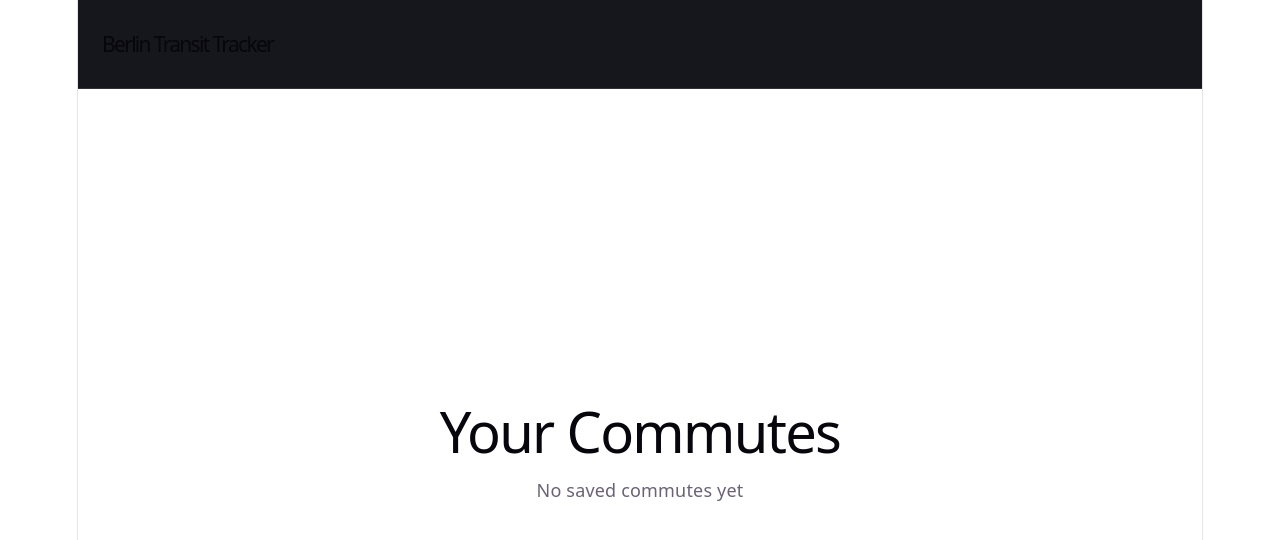
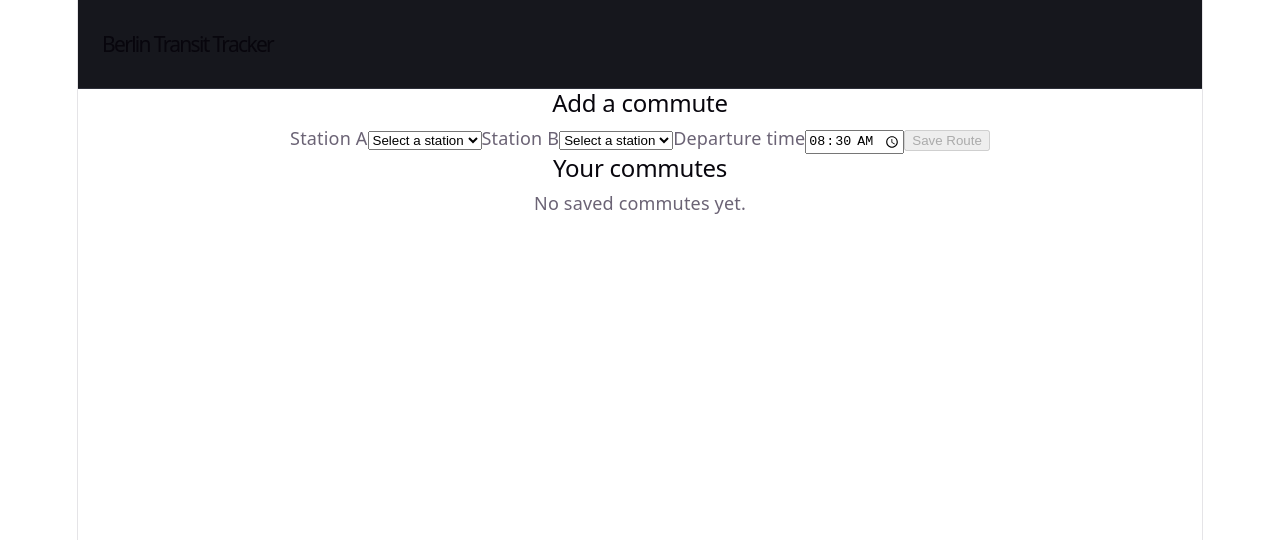
Before and after one commit to Murray1991/berlin-transit-tracker, a React (Vite) app in the folder frontend-app/: page / in a window 1280 px wide. Shown: the top 540 px of the page. Built offline with nearby package versions, Linux system fonts and the light colour scheme.

Commit message:
feat(frontend): add new commute routes and store in a card list

```diff
--- a/frontend-app/src/App.css
+++ b/frontend-app/src/App.css
@@ -1,18 +1,3 @@
-
-#center {
-    display: flex;
-    flex-direction: column;
-    gap: 25px;
-    place-content: center;
-    place-items: center;
-    flex-grow: 1;
-
-    @media (max-width: 1024px) {
-        padding: 32px 20px 24px;
-        gap: 18px;
-    }
-}
-
 .topbar {
     min-height: 64px;
     padding: 12px 24px;
--- a/frontend-app/src/App.tsx
+++ b/frontend-app/src/App.tsx
@@ -1,6 +1,40 @@
 import './App.css'
+import * as React from "react";
+import {useState} from "react";
 
 function App() {
+    const stations = ['Alexanderplatz', 'Hermannplatz'];
+    const [from, setFrom] = useState('');
+    const [to, setTo] = useState('');
+    const [time, setTime] = useState('08:30');
+
+    var routeId: number = 0;
+    type Commute = { id: number; from: string; to: string; time: string };
+    const [commutes, setCommutes] = useState<Commute[]>(
+        () => {
+            try {
+                return JSON.parse(localStorage.getItem('routes') ?? '[]') as Commute[];
+            } catch {
+                return [];
+            }
+        }
+    );
+    const saveRoute = (event: React.SubmitEvent<HTMLFormElement>) => {
+        event.preventDefault();
+
+        if (!from || !to || from == to) {
+            return;
+        }
+
+        // TODO: send POST request to backend
+
+        const next = [{id: routeId++, from, to, time}, ...commutes];
+        setCommutes(next);
+
+        localStorage.setItem('routes', JSON.stringify(next));
+        setFrom('');
+        setTo('');
+    };
 
     return (
         <>
@@ -8,14 +42,42 @@ function App() {
                 <h1> Berlin Transit Tracker </h1>
             </header>
 
-            <section id="center">
-                <div>
-                    <h1>Your Commutes</h1>
-                    <p>
-                        No saved commutes yet
-                    </p>
-                </div>
-            </section>
+            <main className="layout">
+                <section className="panel">
+
+                    <h2>Add a commute</h2>
+
+                    <form onSubmit={saveRoute}>
+                        <label htmlFor="from">Station A</label>
+                        <select id="from" value={from} onChange={event => setFrom(event.target.value)} required>
+                            <option value="" disabled>Select a station</option>
+                            {stations.map(station => <option key={station}>{station}</option>)}
+                        </select>
+
+                        <label htmlFor="to">Station B</label>
+                        <select id="to" value={to} onChange={event => setTo(event.target.value)} required>
+                            <option value="" disabled>Select a station</option>
+                            {stations.map(station => <option key={station}>{station}</option>)}
+                        </select>
+
+                        <label htmlFor="time">Departure time</label>
+                        <input id="time" type="time" value={time} onChange={event => setTime(event.target.value)}
+                               required/>
+
+                        <button type="submit" disabled={!from || !to || from == to}>
+                            Save Route
+                        </button>
+                    </form>
+                </section>
+
+                <section className="commutes">
+                    <h2>Your commutes</h2>
+                    {commutes.length === 0 ? <p className="empty">No saved commutes yet.</p> : commutes.map(commute =>
+                        <article className="commute-card" key={commute.id}>
+                            <div><strong>{commute.from} → {commute.to}</strong><p>{commute.time}</p></div>
+                        </article>)}
+                </section>
+            </main>
         </>
     )
 }
```
